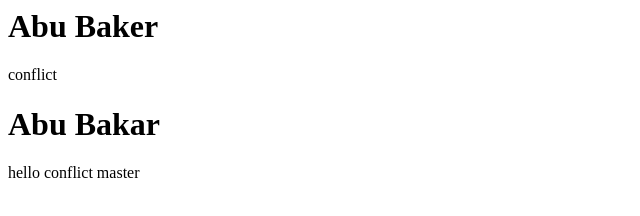
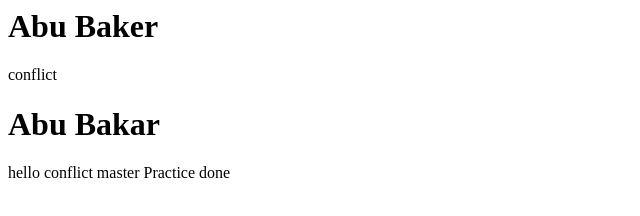
Before and after one commit to abubakardubizzle/test-repo, a plain HTML site: page index.html in a window 1280 px wide. Shown: the whole page, without its empty margins (0-640 px from the left). Drawn offline with Linux system fonts and the light colour scheme.

Commit message:
conflict resolved

```diff
--- a/index.html
+++ b/index.html
@@ -4,4 +4,6 @@
 <h1>Abu Bakar</h1>
   hello
 conflict master
+Practice done
+
 </html>
```
